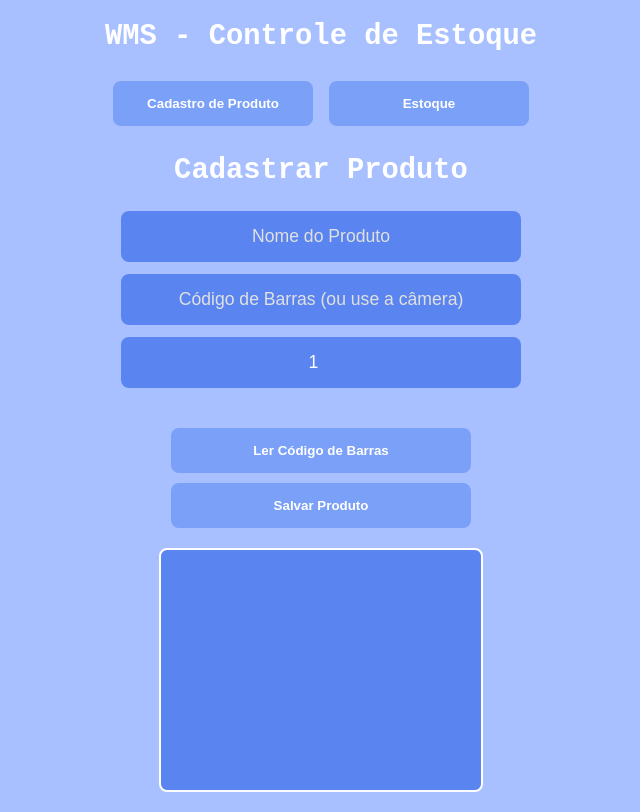
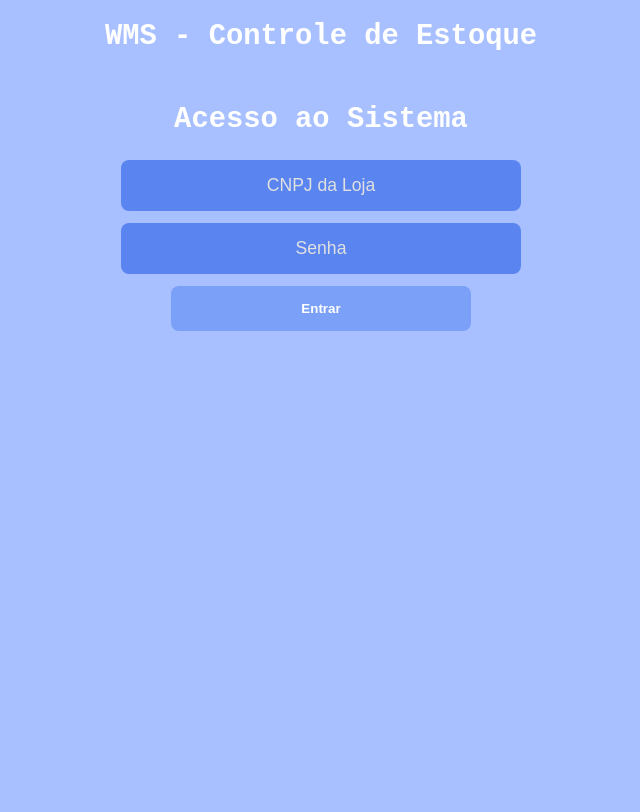
Before and after one commit to viniairam7/WMS, a plain HTML site: page index.html in a window 1280 px wide. Shown: the whole page, without its empty margins (319-959 px from the left). Drawn offline with Linux system fonts and the light colour scheme.

Commit message:
Update index.html

```diff
--- a/index.html
+++ b/index.html
@@ -2,7 +2,8 @@
 <html lang="pt-BR">
 <head>
     <meta charset="UTF-8" />
-    <meta name="viewport" content="width=device-width, initial-scale=1.0" /> <title>WMS - Controle de Estoque</title>
+    <meta name="viewport" content="width=device-width, initial-scale=1.0" />
+    <title>WMS - Controle de Estoque</title>
     <link rel="stylesheet" href="style.css" />
     <script src="https://cdnjs.cloudflare.com/ajax/libs/quagga/0.12.1/quagga.min.js"></script>
 </head>
@@ -10,15 +11,23 @@
 
     <h1>WMS - Controle de Estoque</h1>
 
-    <div class="tabs">
+    <section id="login" class="tab">
+        <h2>Acesso ao Sistema</h2>
+        <input type="text" id="cnpj" placeholder="CNPJ da Loja" />
+        <input type="password" id="senha" placeholder="Senha" />
+        <button onclick="fazerLogin()">Entrar</button>
+    </section>
+
+    <div class="tabs" style="display:none;" id="mainTabs">
         <button onclick="showTab('cadastro')" id="btn-cadastro">Cadastro de Produto</button>
         <button onclick="showTab('estoque')" id="btn-estoque">Estoque</button>
     </div>
 
-    <section id="cadastro" class="tab">
+    <section id="cadastro" class="tab" style="display:none;">
         <h2>Cadastrar Produto</h2>
         <input type="text" id="nomeProduto" placeholder="Nome do Produto" />
         <input type="text" id="codigoBarras" placeholder="Código de Barras (ou use a câmera)" />
+        <input type="text" id="ruaProduto" placeholder="Rua de Armazenamento" />
         <input type="number" id="quantidade" placeholder="Quantidade" min="1" value="1" />
         <br />
         <button onclick="startScanner()">Ler Código de Barras</button>
@@ -29,11 +38,8 @@
 
     <section id="estoque" class="tab" style="display:none;">
         <h2>Estoque Atual</h2>
-
         <input type="text" id="filtro" placeholder="Buscar por nome ou código" oninput="filtrarEstoque()" />
-
         <ul id="listaEstoque"></ul>
-
         <button onclick="exportarCSV()">Exportar para CSV</button>
     </section>
 
```
